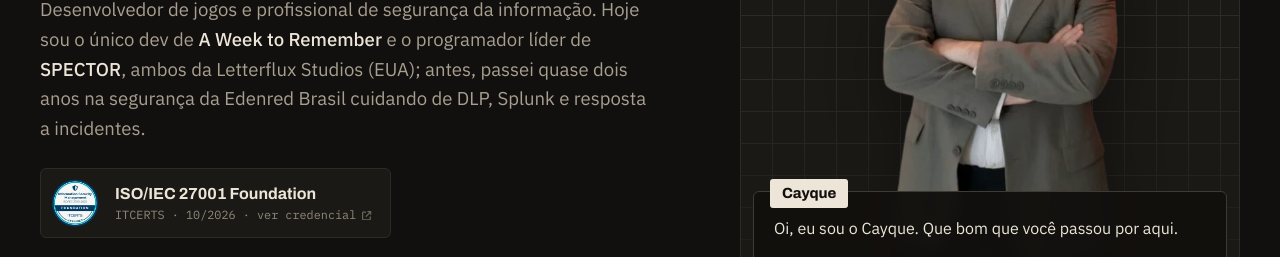
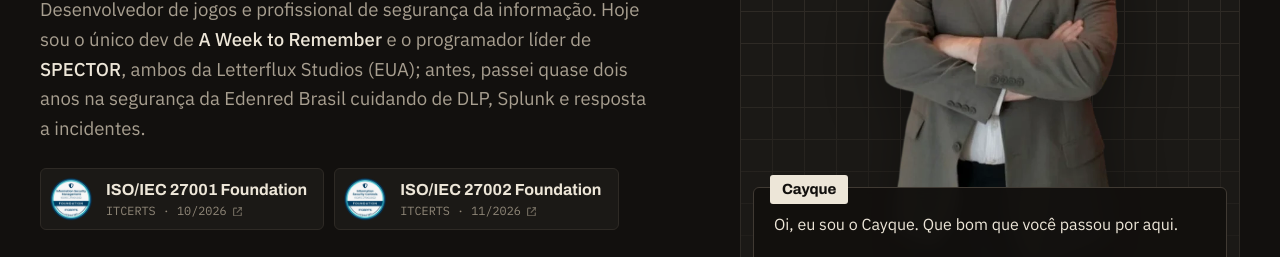
Before and after one commit to NeonBrasil/cayque, a plain HTML site: page index.html in a window 1280 px wide. Shown: the part 406-663 px from the top of the page. Drawn offline with Linux system fonts and the light colour scheme.

Commit message:
Update sitemap, styles, translations, and add ISO 27002 credential image
- Updated last modification date in sitemap.xml
- Enhanced styles for ISO certification display, adjusting padding and image sizes
- Revised translations for ISO 27001 and 27002 credentials in translations.js
- Added new image for ISO 27002 certification in the img directory

```diff
--- a/index.html
+++ b/index.html
@@ -3,8 +3,8 @@
 <head>
     <meta charset="UTF-8">
     <meta name="viewport" content="width=device-width, initial-scale=1">
-    <title>Cayque Cicarelli — Game Developer & Segurança da Informação</title>
-    <meta name="description" content="Portfólio de Cayque Cicarelli, game developer (Unity/C#, Godot, Ren'Py) e profissional de segurança da informação (DLP, Splunk, OSINT, GRC) em São Paulo.">
+    <title>Cayque Cicarelli — Game Dev & Segurança da Informação | ISO 27001 e 27002</title>
+    <meta name="description" content="Segurança da informação com certificações ISO/IEC 27001 e 27002 Foundation (GRC, DLP, Splunk, OSINT) e game dev em Unity/C#, Godot e Ren'Py. São Paulo ou remoto.">
     <meta name="author" content="Cayque Gastón Cicarelli">
     <link rel="canonical" href="https://neonbrasil.github.io/cayque/">
     <meta name="theme-color" content="#12100E">
@@ -13,7 +13,7 @@
     <meta property="og:type" content="website">
     <meta property="og:site_name" content="Cayque Cicarelli">
     <meta property="og:title" content="Cayque Cicarelli — Game Developer & Segurança da Informação">
-    <meta property="og:description" content="Dev líder de A Week to Remember (Steam) e quase dois anos de segurança da informação na Edenred Brasil: DLP, Splunk, OSINT e GRC.">
+    <meta property="og:description" content="Dev líder de A Week to Remember (Steam) e quase dois anos de segurança da informação na Edenred Brasil: DLP, Splunk, OSINT e GRC. Certificado ISO/IEC 27001 e 27002 Foundation.">
     <meta property="og:url" content="https://neonbrasil.github.io/cayque/">
     <meta property="og:image" content="https://neonbrasil.github.io/cayque/img/og-card.png">
     <meta property="og:image:width" content="1200">
@@ -59,12 +59,13 @@
         "image": "https://neonbrasil.github.io/cayque/img/cayque.png",
         "email": "mailto:cayquecicarelli@gmail.com",
         "jobTitle": ["Game Developer", "Information Security"],
-        "description": "Game developer (Unity/C#, Godot, Ren'Py) e profissional de segurança da informação (DLP, Splunk, OSINT, GRC).",
+        "description": "Game developer (Unity/C#, Godot, Ren'Py) e profissional de segurança da informação (DLP, Splunk, OSINT, GRC) com certificações ISO/IEC 27001 e ISO/IEC 27002 Foundation.",
         "address": { "@type": "PostalAddress", "addressLocality": "São Paulo", "addressRegion": "SP", "addressCountry": "BR" },
         "alumniOf": { "@type": "CollegeOrUniversity", "name": "Centro Universitário FEI" },
         "knowsLanguage": ["pt-BR", "en", "es"],
-        "knowsAbout": ["Game development", "Unity", "C#", "Godot", "GDScript", "Ren'Py", "Naninovel", "Python", "Steamworks", "QA testing", "Information security", "Data Loss Prevention", "Splunk", "OSINT", "Incident response", "ISO 27001", "NIST 800-53", "LGPD"],
-        "hasCredential": {
+        "knowsAbout": ["Game development", "Unity", "C#", "Godot", "GDScript", "Ren'Py", "Naninovel", "Python", "Steamworks", "QA testing", "Information security", "Data Loss Prevention", "Splunk", "OSINT", "Incident response", "ISO/IEC 27001", "ISO/IEC 27002", "ISMS", "Information security controls", "NIST 800-53", "LGPD"],
+        "hasCredential": [
+            {
                 "@type": "EducationalOccupationalCredential",
                 "name": "Information Security Management (ISO/IEC 27001) Foundation Certification",
                 "credentialCategory": "certification",
@@ -73,6 +74,16 @@
                 "identifier": "5F663DF",
                 "url": "https://www.credential.net/ef9f2227-447c-4631-83db-7bfe1ccf7212"
             },
+            {
+                "@type": "EducationalOccupationalCredential",
+                "name": "Information Security Controls (ISO/IEC 27002) Foundation Certification",
+                "credentialCategory": "certification",
+                "recognizedBy": { "@type": "Organization", "name": "ITCERTS" },
+                "dateCreated": "2026-11-01",
+                "identifier": "5F66416",
+                "url": "https://www.credential.net/a653b2be-52aa-4a58-97d4-37a827d01f94"
+            }
+        ],
         "sameAs": ["https://www.linkedin.com/in/cayque-cicarelli/", "https://github.com/NeonBrasil"]
     }
     </script>
@@ -175,13 +186,26 @@
                     <p class="hero-lead only-game" data-translate-html="hero-lead-game">Desenvolvedor de jogos freelance para a Letterflux Studios (EUA): único dev de <em>A Week to Remember</em>, visual novel comercial em Ren'Py/Python, e programador líder de <em>SPECTOR</em>, terror 3D em Unity 6/C#. Também programo em Godot e trago da segurança o olhar de QA: testar, reproduzir e documentar cada bug.</p>
                     <p class="hero-lead only-sec" data-translate-html="hero-lead-sec">Segurança da informação: quase dois anos na Edenred Brasil com DLP (Proofpoint), Splunk, OSINT e GRC — ISO 27001, NIST 800-53 e LGPD. Bacharel em Ciência da Computação pela FEI.</p>
 
-                    <a class="hero-cert" href="https://www.credential.net/ef9f2227-447c-4631-83db-7bfe1ccf7212" target="_blank" rel="noopener noreferrer">
+                    <ul class="hero-certs">
+                        <li>
+                            <a class="hero-cert" href="https://www.credential.net/ef9f2227-447c-4631-83db-7bfe1ccf7212" target="_blank" rel="noopener noreferrer" title="Ver credencial verificável" data-translate-attr="title:hero-cert-title">
                                 <img src="img/iso27001-itcerts.webp" width="200" height="200" alt="">
                                 <span>
                                     <strong>ISO/IEC 27001 Foundation</strong>
-                            <span class="hero-cert-meta"><span data-translate="hero-cert-meta">ITCERTS · 10/2026 · ver credencial</span><svg class="icon icon-ext" aria-hidden="true"><use href="#i-arrow-up-right-from-square"/></svg></span>
+                                    <span class="hero-cert-meta">ITCERTS · 10/2026<svg class="icon icon-ext" aria-hidden="true"><use href="#i-arrow-up-right-from-square"/></svg></span>
                                 </span>
                             </a>
+                        </li>
+                        <li>
+                            <a class="hero-cert" href="https://www.credential.net/a653b2be-52aa-4a58-97d4-37a827d01f94" target="_blank" rel="noopener noreferrer" title="Ver credencial verificável" data-translate-attr="title:hero-cert-title">
+                                <img src="img/iso27002-itcerts.webp" width="200" height="200" alt="">
+                                <span>
+                                    <strong>ISO/IEC 27002 Foundation</strong>
+                                    <span class="hero-cert-meta">ITCERTS · 11/2026<svg class="icon icon-ext" aria-hidden="true"><use href="#i-arrow-up-right-from-square"/></svg></span>
+                                </span>
+                            </a>
+                        </li>
+                    </ul>
 
                     <div class="hero-actions">
                         <a class="btn btn-primary" href="#projetos">
@@ -525,7 +549,7 @@
                         </div>
                     </li>
                 </ol>
-                <p class="tl-note" data-translate="exp-note">ISO/IEC 27001 Foundation (ITCERTS, 10/2026) · CompTIA Security+ em preparação · cursos introdutórios por Google, Cisco, Microsoft e FGV</p>
+                <p class="tl-note" data-translate="exp-note">ISO/IEC 27001 e 27002 Foundation (ITCERTS, 2026) · CompTIA Security+ em preparação · cursos introdutórios por Google, Cisco, Microsoft e FGV</p>
             </div>
         </section>
 
@@ -553,7 +577,7 @@
                             <div><dt data-translate="sheet-base">Base</dt><dd data-translate="sheet-base-val">São Paulo, Brasil · aberto a remoto</dd></div>
                             <div><dt data-translate="sheet-langs">Idiomas</dt><dd data-translate="sheet-langs-val">Português (nativo) · Inglês (fluente) · Espanhol (intermediário)</dd></div>
                             <div><dt data-translate="sheet-edu">Formação</dt><dd data-translate="sheet-edu-val">Ciência da Computação — FEI, 2025</dd></div>
-                            <div><dt data-translate="sheet-certs">Certificações</dt><dd><a class="link" href="https://www.credential.net/ef9f2227-447c-4631-83db-7bfe1ccf7212" target="_blank" rel="noopener noreferrer">ISO/IEC 27001 Foundation<svg class="icon icon-ext" aria-hidden="true"><use href="#i-arrow-up-right-from-square"/></svg></a> <span class="muted cert-meta">ITCERTS · 10/2026</span><br><span data-translate="sheet-certs-val">CompTIA Security+ (em preparação) · cursos por Google, Cisco, Microsoft e FGV</span></dd></div>
+                            <div><dt data-translate="sheet-certs">Certificações</dt><dd><ul class="sheet-certs"><li><a class="link" href="https://www.credential.net/ef9f2227-447c-4631-83db-7bfe1ccf7212" target="_blank" rel="noopener noreferrer">ISO/IEC 27001 Foundation<svg class="icon icon-ext" aria-hidden="true"><use href="#i-arrow-up-right-from-square"/></svg></a> <span class="muted cert-meta">ITCERTS · 10/2026</span></li><li><a class="link" href="https://www.credential.net/a653b2be-52aa-4a58-97d4-37a827d01f94" target="_blank" rel="noopener noreferrer">ISO/IEC 27002 Foundation<svg class="icon icon-ext" aria-hidden="true"><use href="#i-arrow-up-right-from-square"/></svg></a> <span class="muted cert-meta">ITCERTS · 11/2026</span></li><li data-translate="sheet-certs-val">CompTIA Security+ (em preparação) · cursos por Google, Cisco, Microsoft e FGV</li></ul></dd></div>
                             <div><dt>Side quests</dt><dd data-translate="sheet-side-val">Livro publicado (2019) · palestras · aulas voluntárias de matemática e informática</dd></div>
                         </dl>
                     </aside>
@@ -574,7 +598,7 @@
                     <div class="skill-col skill-col--sec reveal">
                         <h3><svg class="icon" aria-hidden="true"><use href="#i-shield-halved"/></svg><span data-translate="skills-sec-title">Segurança</span></h3>
                         <dl class="skill-groups">
-                            <div><dt>GRC</dt><dd><ul class="chips"><li>ISO 27001</li><li>NIST 800-53</li><li>LGPD</li><li data-translate="chip-risk">gestão de riscos</li><li data-translate="chip-gap">análise de GAP</li><li data-translate="chip-policies">políticas de SI</li></ul></dd></div>
+                            <div><dt>GRC</dt><dd><ul class="chips"><li>ISO 27001</li><li>ISO 27002</li><li>NIST 800-53</li><li>LGPD</li><li data-translate="chip-risk">gestão de riscos</li><li data-translate="chip-gap">análise de GAP</li><li data-translate="chip-policies">políticas de SI</li></ul></dd></div>
                             <div><dt data-translate="sk-soc">SOC e dados</dt><dd><ul class="chips"><li>DLP (Proofpoint)</li><li>Splunk (SPL)</li><li data-translate="chip-logs">análise de logs</li><li data-translate="chip-ir">resposta a incidentes</li></ul></dd></div>
                             <div><dt data-translate="sk-intel">Inteligência</dt><dd><ul class="chips"><li>OSINT (Axur)</li><li data-translate="chip-takedown">takedown de golpes</li></ul></dd></div>
                             <div><dt data-translate="sk-access">Acessos</dt><dd><ul class="chips"><li>IAM</li><li>Active Directory</li></ul></dd></div>
--- a/sitemap.xml
+++ b/sitemap.xml
@@ -2,6 +2,6 @@
 <urlset xmlns="http://www.sitemaps.org/schemas/sitemap/0.9">
     <url>
         <loc>https://neonbrasil.github.io/cayque/</loc>
-        <lastmod>2026-10-29</lastmod>
+        <lastmod>2026-11-07</lastmod>
     </url>
 </urlset>
--- a/styles.css
+++ b/styles.css
@@ -406,15 +406,13 @@ p { text-wrap: pretty; }
     color: var(--text-2);
 }
 
-/* Selo da ISO 27001: aparece nas rotas Tudo e Segurança */
+/* Selos das ISO 27001 e 27002: aparecem nas rotas Tudo e Segurança */
+.hero-certs { display: flex; flex-wrap: wrap; gap: 10px; margin: -8px 0 30px; }
 .hero-cert {
     display: flex;
     align-items: center;
-    gap: 14px;
-    width: fit-content;
-    max-width: 100%;
-    margin: -8px 0 30px;
-    padding: 8px 18px 8px 8px;
+    gap: 12px;
+    padding: 7px 16px 7px 7px;
     border: 1px solid var(--line);
     border-radius: var(--radius);
     background: var(--bg-2);
@@ -422,7 +420,7 @@ p { text-wrap: pretty; }
     transition: border-color .15s;
 }
 .hero-cert:hover { border-color: var(--sec); }
-.hero-cert img { width: 52px; height: 52px; flex: none; }
+.hero-cert img { width: 46px; height: 46px; flex: none; }
 .hero-cert strong {
     display: block;
     font-family: var(--font-display);
@@ -439,7 +437,7 @@ p { text-wrap: pretty; }
     color: var(--text-3);
 }
 .hero-cert-meta .icon-ext { width: .8em; height: .8em; opacity: .7; }
-:root[data-route="game"] .hero-cert { display: none; }
+:root[data-route="game"] .hero-certs { display: none; }
 
 .hero-actions { display: flex; flex-wrap: wrap; gap: 12px; margin-bottom: 34px; }
 
@@ -1126,6 +1124,7 @@ p { text-wrap: pretty; }
     color: var(--text-3);
 }
 .sheet dd { font-size: .94rem; }
+.sheet-certs { display: grid; gap: 10px; }
 .sheet .cert-meta { white-space: nowrap; }
 
 /* Cada área ocupa a largura toda, com os grupos em duas colunas:
--- a/translations.js
+++ b/translations.js
@@ -3,7 +3,7 @@
 // data-translate (texto), data-translate-html (texto com <em>/<b>) e data-translate-attr (atributos).
 const translations = {
     pt: {
-        "page-title": "Cayque Cicarelli — Game Developer & Segurança da Informação",
+        "page-title": "Cayque Cicarelli — Game Dev & Segurança da Informação | ISO 27001 e 27002",
         "skip": "Pular para o conteúdo",
         "brand-label": "Cayque Cicarelli — início",
         "nav-label": "Principal",
@@ -23,7 +23,7 @@ const translations = {
         "hero-lead-all": "Desenvolvedor de jogos e profissional de segurança da informação. Hoje sou o único dev de <em>A Week to Remember</em> e o programador líder de <em>SPECTOR</em>, ambos da Letterflux Studios (EUA); antes, passei quase dois anos na segurança da Edenred Brasil cuidando de DLP, Splunk e resposta a incidentes.",
         "hero-lead-game": "Desenvolvedor de jogos freelance para a Letterflux Studios (EUA): único dev de <em>A Week to Remember</em>, visual novel comercial em Ren'Py/Python, e programador líder de <em>SPECTOR</em>, terror 3D em Unity 6/C#. Também programo em Godot e trago da segurança o olhar de QA: testar, reproduzir e documentar cada bug.",
         "hero-lead-sec": "Segurança da informação: quase dois anos na Edenred Brasil com DLP (Proofpoint), Splunk, OSINT e GRC — ISO 27001, NIST 800-53 e LGPD. Bacharel em Ciência da Computação pela FEI.",
-        "hero-cert-meta": "ITCERTS · 10/2026 · ver credencial",
+        "hero-cert-title": "Ver credencial verificável",
         "hero-cta-projects": "Ver projetos",
         "hero-cta-cv": "Baixar currículo",
         "hero-meta-location": "São Paulo, Brasil · remoto",
@@ -259,7 +259,7 @@ const translations = {
         "exp-4-role": "Bacharelado em Ciência da Computação",
         "tag-edu": "Formação",
         "exp-4-b1": "TCC: algoritmo de IA para identificar um tipo específico de deepfake.",
-        "exp-note": "ISO/IEC 27001 Foundation (ITCERTS, 10/2026) · CompTIA Security+ em preparação · cursos introdutórios por Google, Cisco, Microsoft e FGV",
+        "exp-note": "ISO/IEC 27001 e 27002 Foundation (ITCERTS, 2026) · CompTIA Security+ em preparação · cursos introdutórios por Google, Cisco, Microsoft e FGV",
 
         // Sobre
         "about-eyebrow": "Ficha de personagem",
@@ -379,7 +379,7 @@ const translations = {
         "console-bug": "Achou um bug de verdade? Me manda em cayquecicarelli@gmail.com."
     },
     en: {
-        "page-title": "Cayque Cicarelli — Game Developer & Information Security",
+        "page-title": "Cayque Cicarelli — Game Dev & Information Security | ISO 27001 & 27002",
         "skip": "Skip to content",
         "brand-label": "Cayque Cicarelli — home",
         "nav-label": "Main",
@@ -399,7 +399,7 @@ const translations = {
         "hero-lead-all": "Game developer and information security professional. Right now I'm the sole developer of <em>A Week to Remember</em> and the lead programmer of <em>SPECTOR</em>, both for Letterflux Studios (US); before that, I spent almost two years in security at Edenred Brasil working on DLP, Splunk and incident response.",
         "hero-lead-game": "Freelance game developer for Letterflux Studios (US): sole developer of <em>A Week to Remember</em>, a commercial Ren'Py/Python visual novel, and lead programmer of <em>SPECTOR</em>, a 3D horror game in Unity 6/C#. I also program in Godot, and I bring a QA mindset from security: test, reproduce and document every bug.",
         "hero-lead-sec": "Information security: almost two years at Edenred Brasil working with DLP (Proofpoint), Splunk, OSINT and GRC — ISO 27001, NIST 800-53 and LGPD (Brazil's GDPR). BSc in Computer Science from FEI.",
-        "hero-cert-meta": "ITCERTS · 10/2026 · view credential",
+        "hero-cert-title": "View verifiable credential",
         "hero-cta-projects": "See projects",
         "hero-cta-cv": "Download résumé",
         "hero-meta-location": "São Paulo, Brazil · remote",
@@ -635,7 +635,7 @@ const translations = {
         "exp-4-role": "BSc in Computer Science",
         "tag-edu": "Education",
         "exp-4-b1": "Thesis: an AI algorithm to detect a specific type of deepfake.",
-        "exp-note": "ISO/IEC 27001 Foundation (ITCERTS, 10/2026) · CompTIA Security+ in progress · introductory courses by Google, Cisco, Microsoft and FGV",
+        "exp-note": "ISO/IEC 27001 and 27002 Foundation (ITCERTS, 2026) · CompTIA Security+ in progress · introductory courses by Google, Cisco, Microsoft and FGV",
 
         // About
         "about-eyebrow": "Character sheet",
```
Also changed, not shown: README.md, img/iso27002-itcerts.webp (added). Lines whose indentation alone changed are shown as unchanged.
